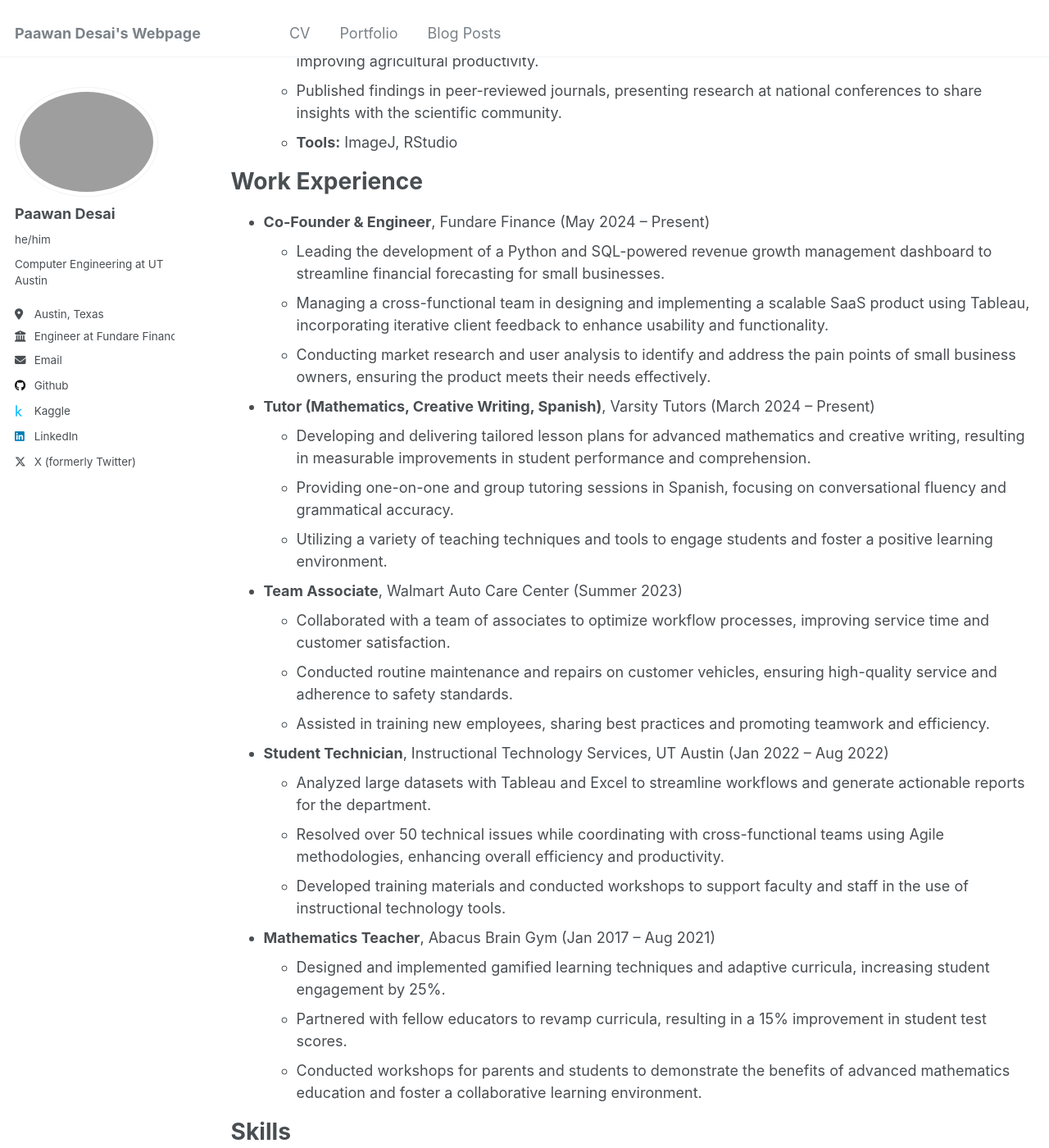
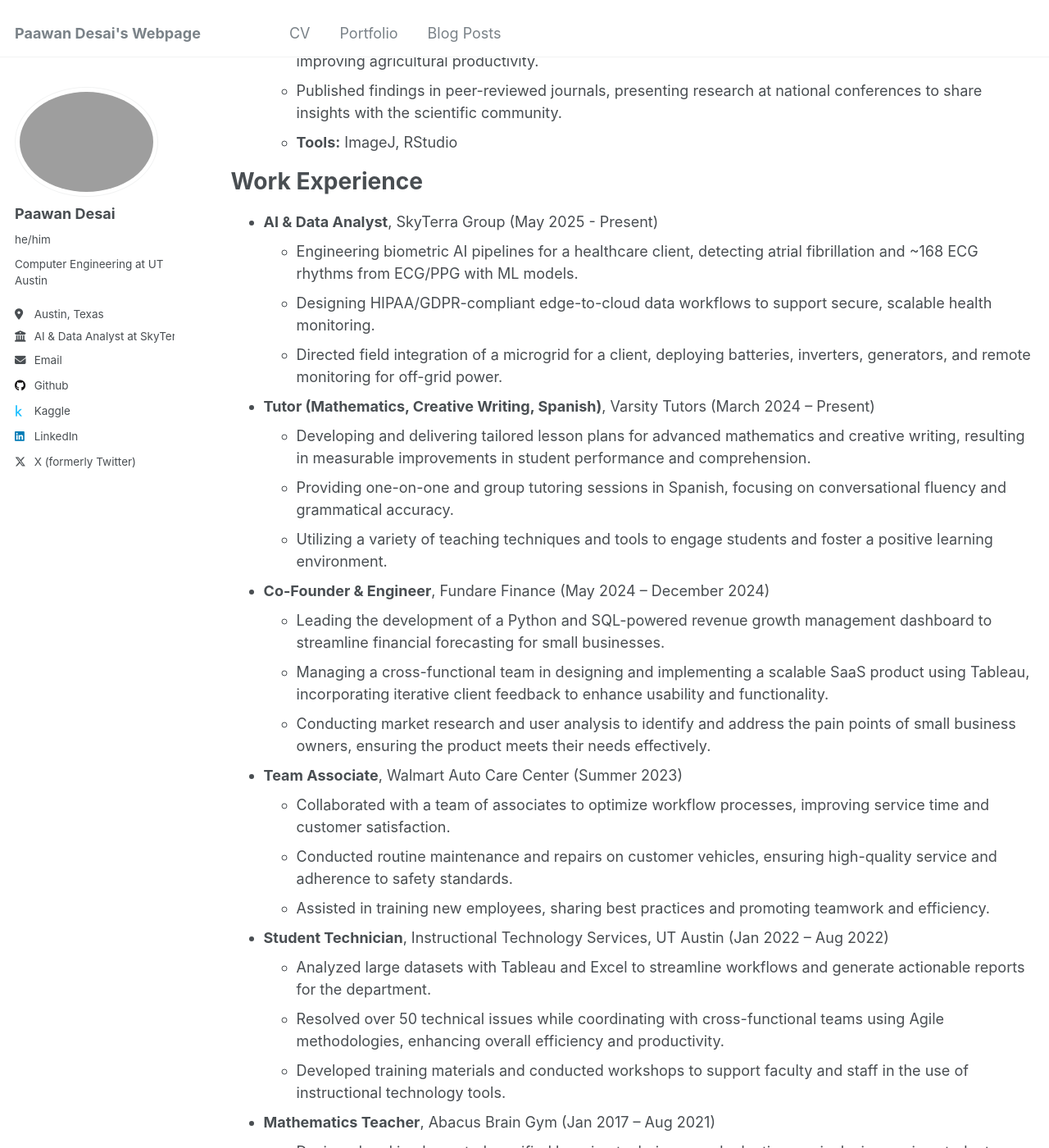
Before and after one commit to paawandesai/paawandesai.github.io, a Jekyll site: the page built from _pages/cv.md, in a window 1280 px wide and 1400 px high, scrolled down 2693 px. Shown: the whole window at 82% size. Built offline with Jekyll 4.4.1, drawn with Linux system fonts in a browser that asks for light colours; some of the changed text lies outside the part shown.

```diff
--- a/_config.yml
+++ b/_config.yml
@@ -26,7 +26,7 @@ author:
   pronouns         : "he/him"
   bio              : "Computer Engineering at UT Austin"
   location         : "Austin, Texas"
-  employer         : "Engineer at Fundare Finance"
+  employer         : "AI & Data Analyst at SkyTerra Group"
   uri              : # URL
   email            : "paawankdesai@gmail.com"
 
--- a/_pages/cv.md
+++ b/_pages/cv.md
@@ -76,15 +76,20 @@ Projects and Research
 
 Work Experience
 ======
-* **Co-Founder & Engineer**, Fundare Finance (May 2024 – Present)
-  * Leading the development of a Python and SQL-powered revenue growth management dashboard to streamline financial forecasting for small businesses.
-  * Managing a cross-functional team in designing and implementing a scalable SaaS product using Tableau, incorporating iterative client feedback to enhance usability and functionality.
-  * Conducting market research and user analysis to identify and address the pain points of small business owners, ensuring the product meets their needs effectively.
+* **AI & Data Analyst**, SkyTerra Group (May 2025 - Present)
+  * Engineering biometric AI pipelines for a healthcare client, detecting atrial fibrillation and ~168 ECG rhythms from ECG/PPG with ML models.
+  * Designing HIPAA/GDPR-compliant edge-to-cloud data workflows to support secure, scalable health monitoring.
+  * Directed field integration of a microgrid for a client, deploying batteries, inverters, generators, and remote monitoring for off-grid power.
 
 * **Tutor (Mathematics, Creative Writing, Spanish)**, Varsity Tutors (March 2024 – Present)
   * Developing and delivering tailored lesson plans for advanced mathematics and creative writing, resulting in measurable improvements in student performance and comprehension.
   * Providing one-on-one and group tutoring sessions in Spanish, focusing on conversational fluency and grammatical accuracy.
   * Utilizing a variety of teaching techniques and tools to engage students and foster a positive learning environment.
+
+* **Co-Founder & Engineer**, Fundare Finance (May 2024 – December 2024)
+  * Leading the development of a Python and SQL-powered revenue growth management dashboard to streamline financial forecasting for small businesses.
+  * Managing a cross-functional team in designing and implementing a scalable SaaS product using Tableau, incorporating iterative client feedback to enhance usability and functionality.
+  * Conducting market research and user analysis to identify and address the pain points of small business owners, ensuring the product meets their needs effectively.
 
 * **Team Associate**, Walmart Auto Care Center (Summer 2023)
   * Collaborated with a team of associates to optimize workflow processes, improving service time and customer satisfaction.
@@ -103,11 +108,14 @@ Work Experience
 
 Skills
 ======
-* **Programming Languages:** Java, Python, C, C++, SQL
+* **Programming Languages:** Python, C, C++, Java, SQL
 * **Web Development:** HTML, CSS, JavaScript, React.js, MongoDB
-* **Machine Learning Tools:** TensorFlow, MATLAB, OpenCV
-* **Hardware and Embedded Systems:** Verilog, ARM, PSpice
-* **Other Tools:** Git, Tableau, Agile Methods
+* **Machine Learning & AI:** TensorFlow, PyTorch, scikit-learn, XGBoost, CatBoost, Hugging Face, NLTK, CRNN/CNN/LSTM architectures, Attention Mechanisms, Time-Series Forecasting, Bayesian Modeling, Uncertainty Quantification
+* **Signal Processing & Healthcare AI:** ECG/PPG Signal Processing (168+ rhythms & morphologies), Temporal & Morphological Feature Engineering, Edge AI Deployment (ARM Cortex-M4F, quantized neural nets), Responsible AI (HIPAA, GDPR, PIPA compliance)
+* **Hardware & Embedded Systems:** Verilog, SystemVerilog, ARM Cortex-M, PSpice, Embedded Battery Management Systems, BLE Telemetry, IoT Protocols (MQTT, REST APIs)
+* **Data Engineering & Cloud Workflows:** ETL Pipelines, API Integration, Data Ingestion, Edge-to-Cloud Workflows, Metadata Cataloging, Encryption-at-Rest, Access Control Models, Jupyter, Pandas, NumPy, Matplotlib, Tableau, Streamlit
+* **Energy Systems & Microgrids:** Microgrid Design & Integration, Modbus Communications, Node-RED Controls, ESS Commissioning, Energy Modeling, VRM Remote Monitoring
+* **Other Tools:** Git, Agile Methods, Make.com, zapier.com, n8n.com, Notion
 
 Honors and Leadership
 ======
```
Also changed, not shown: _pages/about.md (+5 -5 lines).
